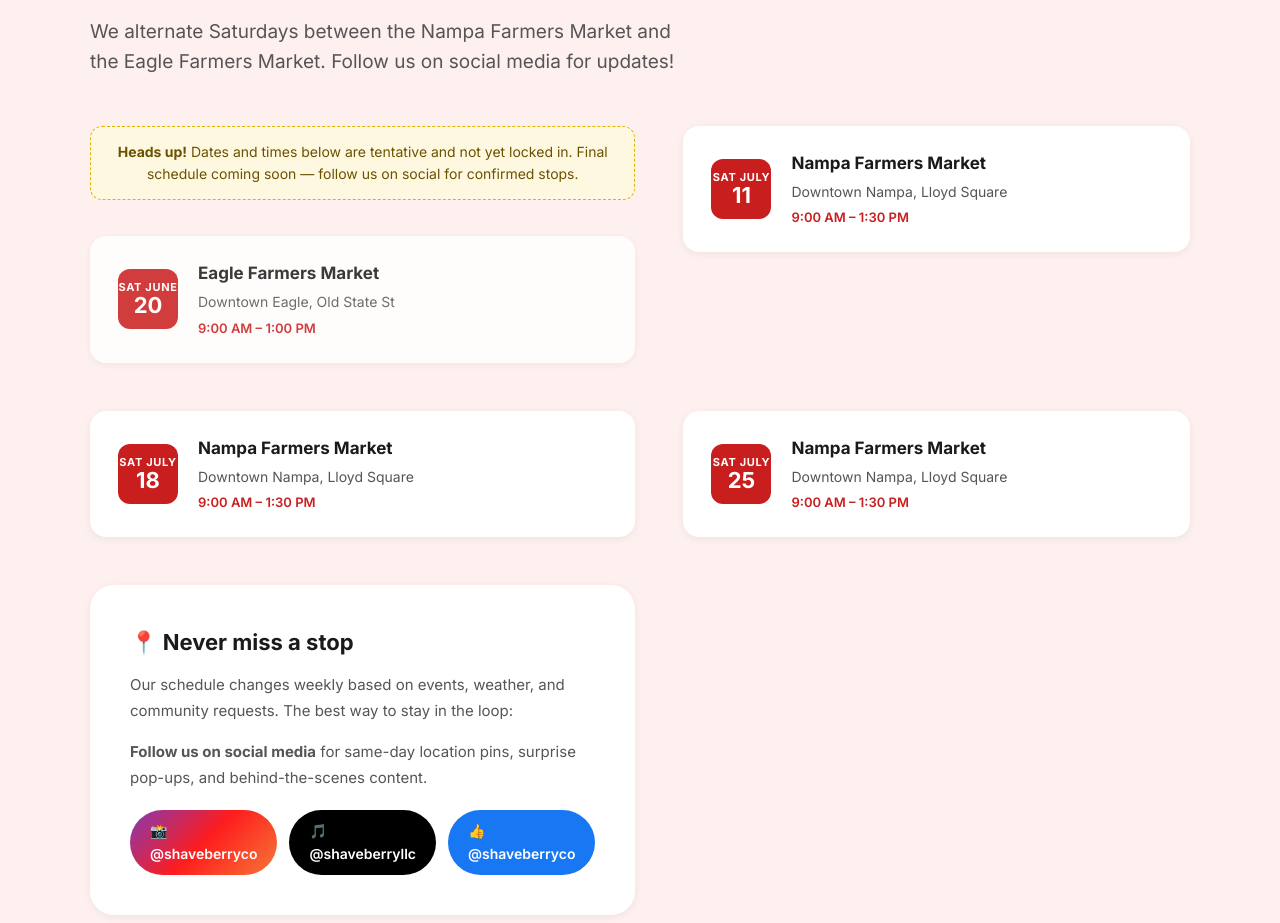
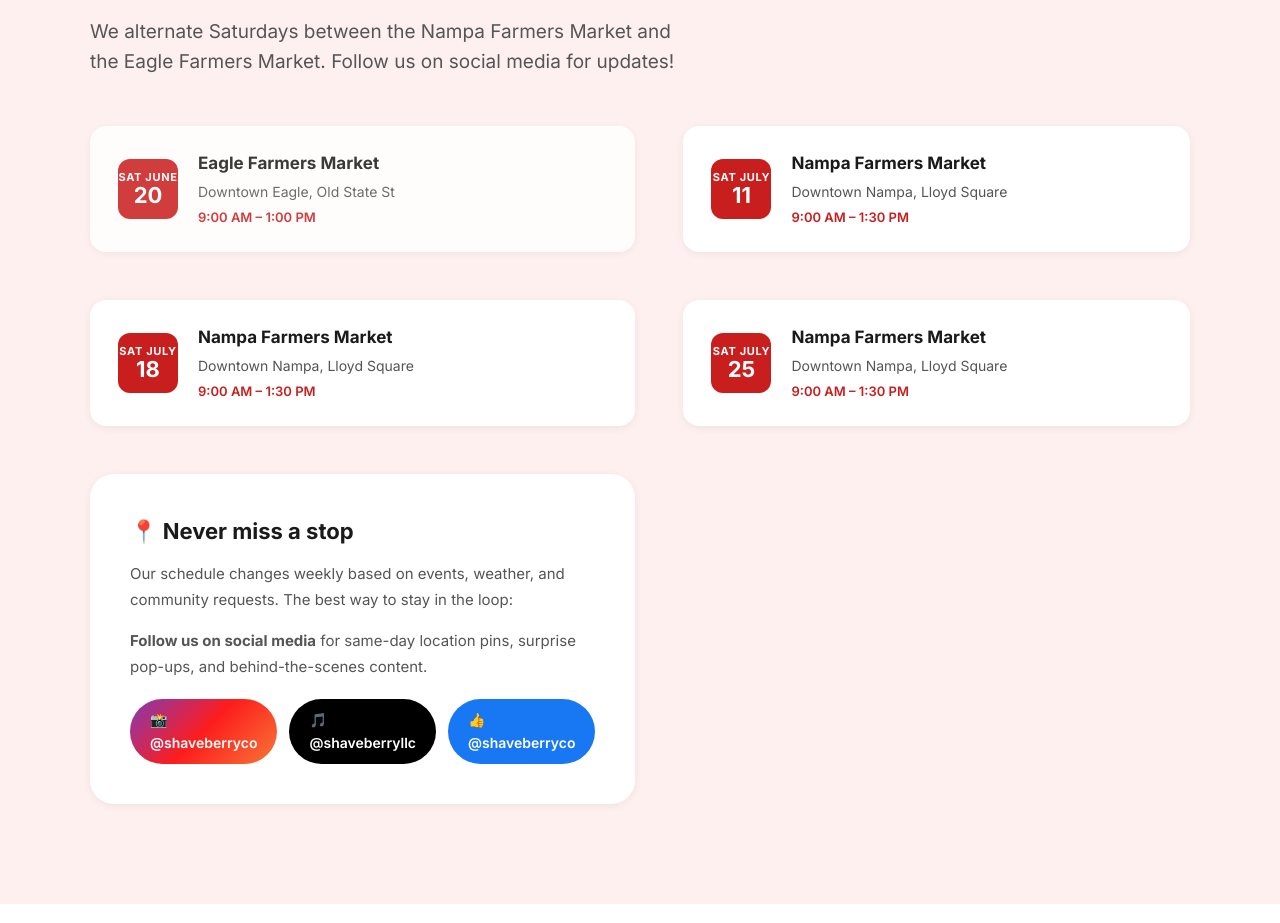
Before and after one commit to sjarawan/ShaveBerry, a plain HTML site: page index.html in a window 1280 px wide. Shown: the part 2680-3603 px from the top of the page. Drawn offline with nearby package versions, Linux system fonts and the light colour scheme; a web font is replaced by a local one.

Commit message:
removed heads up

```diff
--- a/index.html
+++ b/index.html
@@ -1065,9 +1065,6 @@
       <p class="section-subtitle">We alternate Saturdays between the Nampa Farmers Market and the Eagle Farmers Market. Follow us on social media for updates!</p>
       <div class="schedule-wrapper">
         <div class="schedule-list">
-          <div class="schedule-tentative">
-            <strong>Heads up!</strong> Dates and times below are tentative and not yet locked in. Final schedule coming soon &mdash; follow us on social for confirmed stops.
-          </div>
           <div class="schedule-card">
             <div class="schedule-day"><span class="day-name">Sat June</span><span class="day-num">20</span></div>
             <div class="schedule-info">
```
